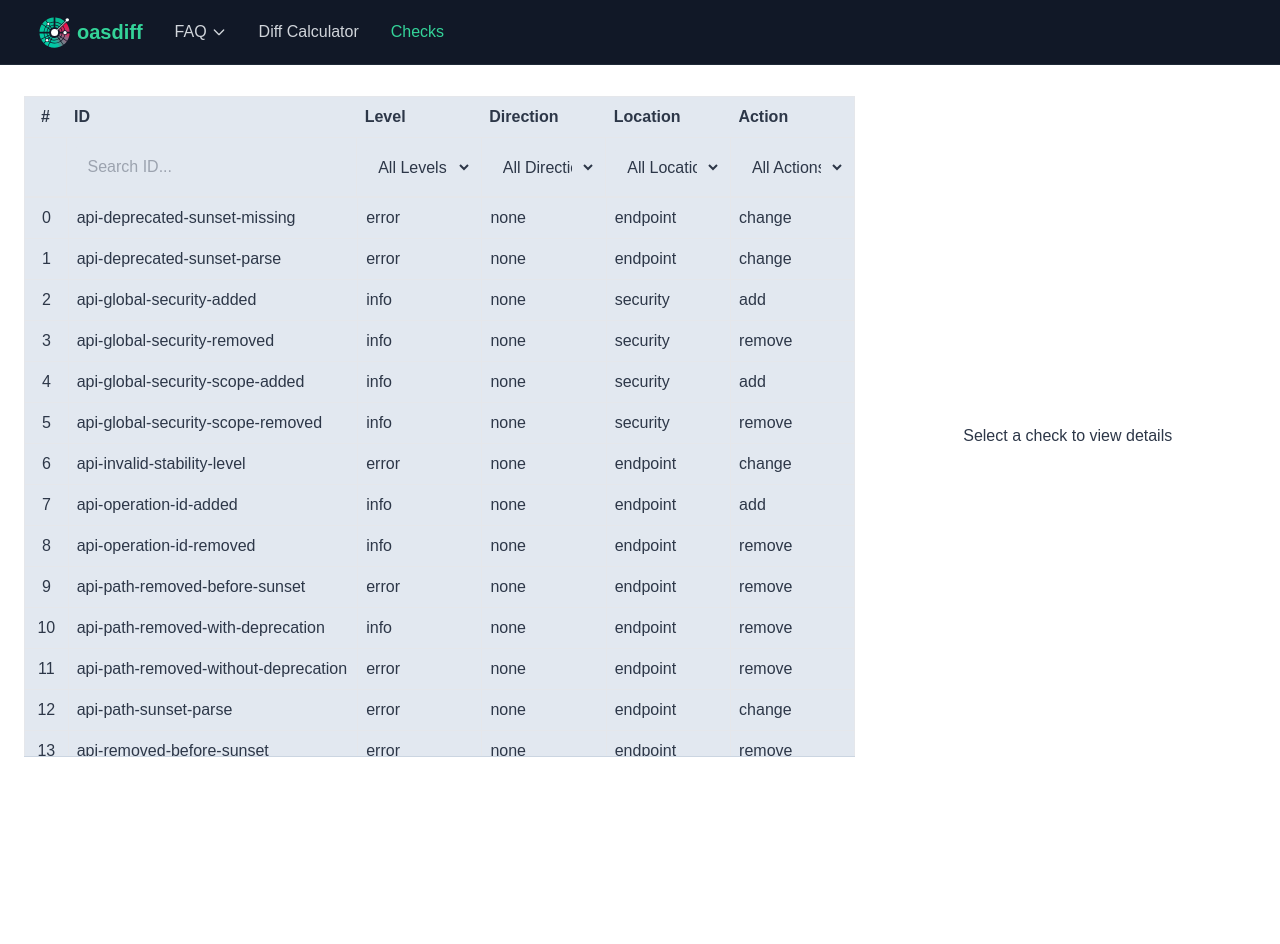
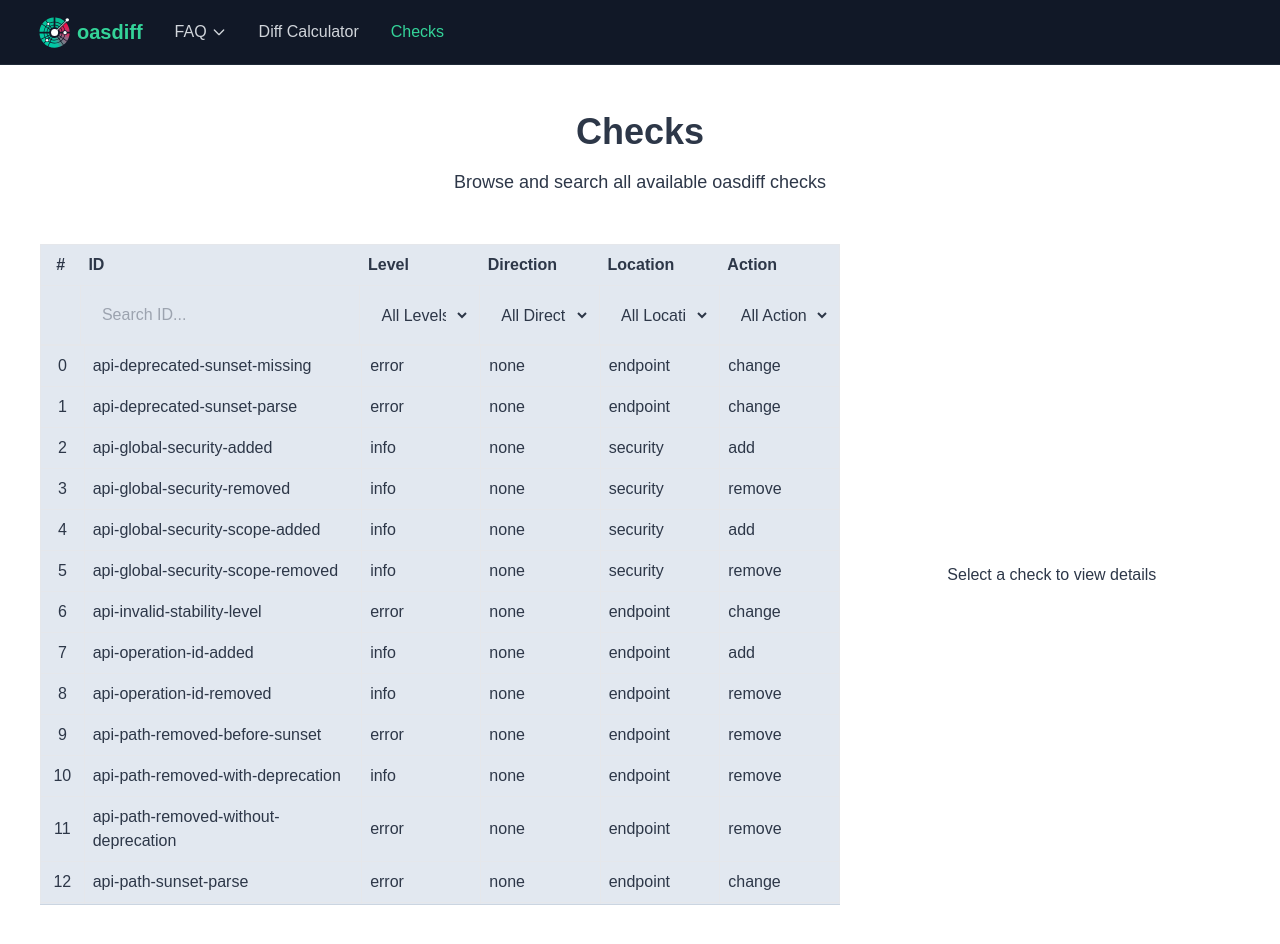
Before and after one commit to oasdiff/w3, a Next.js app: page /checks in a window 1280 px wide. Shown: the top 944 px of the page. Before the commit the page ends 800 px from the top, so only its background shows below. Built offline with nearby package versions, Linux system fonts and the light colour scheme.

Commit message:
add checks title

```diff
--- a/app/checks/page.tsx
+++ b/app/checks/page.tsx
@@ -49,7 +49,15 @@ export default function Page() {
   );
 
   return (
-    <Card className="fixed inset-0 pt-24 px-6 pb-6 text-[var(--foreground)] bg-[var(--background)] overflow-hidden">
+    <div className="max-w-7xl mx-auto py-12 px-4">
+      <div className="text-center mb-12">
+        <h1 className="text-4xl font-bold mb-4 text-[var(--foreground)]">Checks</h1>
+        <p className="text-lg text-[var(--foreground)]/80">
+          Browse and search all available oasdiff checks
+        </p>
+      </div>
+
+      <Card className="bg-[var(--background)] overflow-hidden px-6 pb-6">
         <div className="flex flex-row gap-6 h-full">
           {/* Left side - Table */}
           <div className="w-[calc(100%-24rem)]">
@@ -162,5 +170,6 @@ export default function Page() {
           </div>
         </div>
       </Card>
+    </div>
   );
 }
```
Lines whose indentation alone changed are shown as unchanged.
